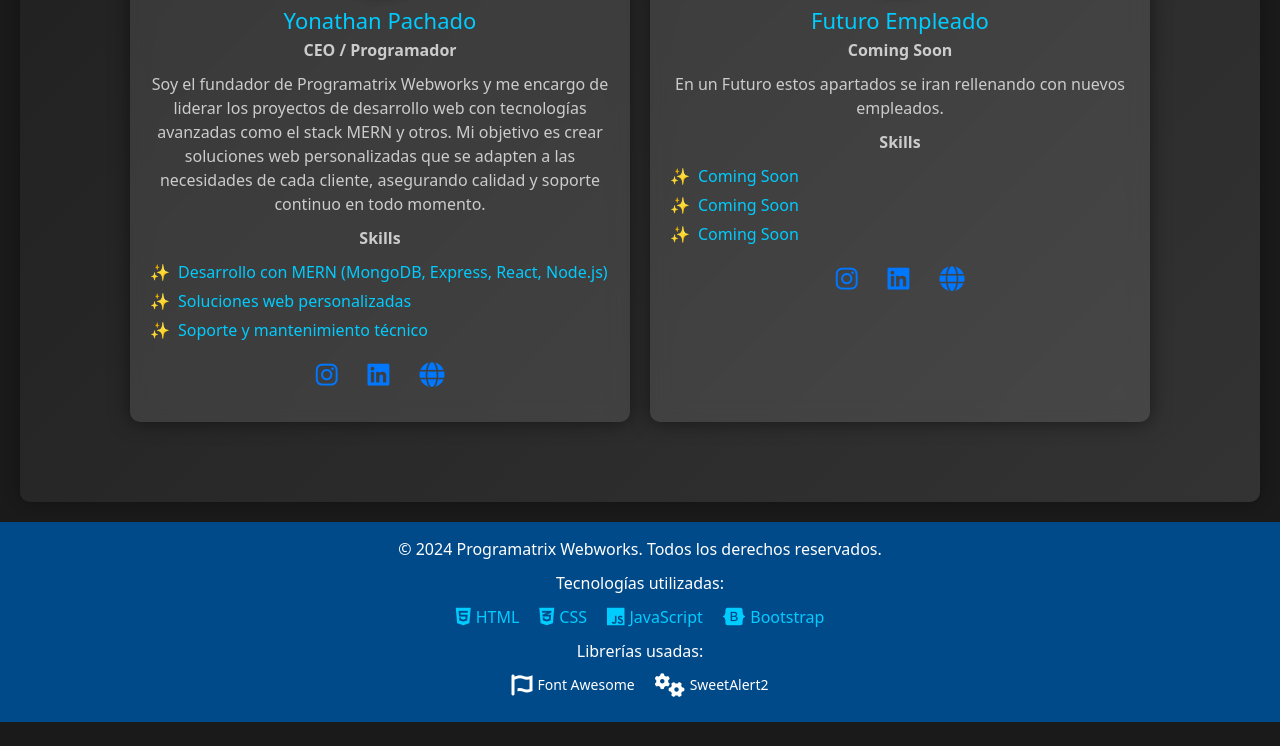
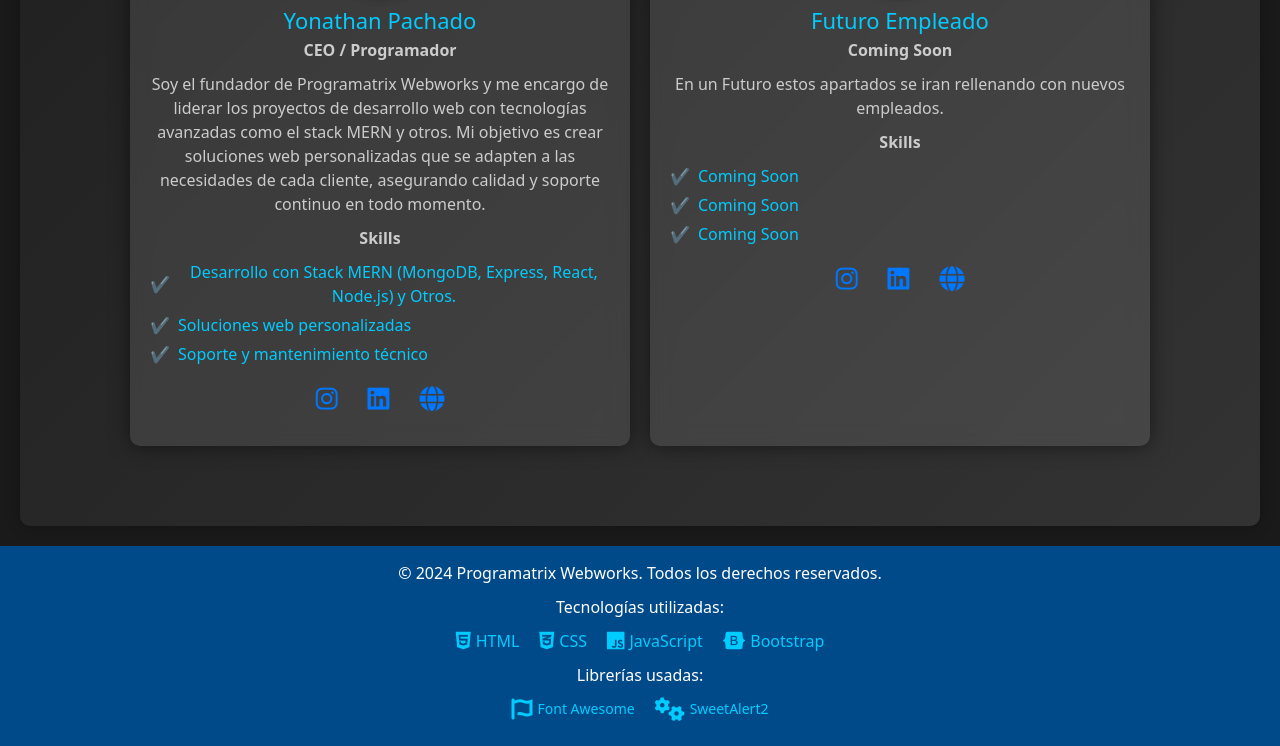
Before and after one commit to YPachado99/programatrix-web-works, a plain HTML site: page index.html in a window 1280 px wide. Shown: the part 4888-5634 px from the top of the page. Before the commit the page ends 5610 px from the top, so only its background shows below. Drawn offline with nearby package versions, Linux system fonts and the light colour scheme; some packages are replaced by stand-ins of ours; a script that the page names is missing.

Commit message:
corrigiendo algunos errores

```diff
--- a/asset/style/style.css
+++ b/asset/style/style.css
@@ -315,7 +315,7 @@ margin-bottom: 2rem;
     align-items: center;
 }
 .skills li::before {
-    content: "✨";
+    content: "✔️";
     margin-right: 8px;
 }
 .social-media-empleado {
@@ -598,6 +598,7 @@ footer p {
     display: flex;
     justify-content: center;
     flex-wrap: wrap;
+    color: #00ccff;
 }
 .tecnologias li, .librerias li {
     margin: 0 1rem;
--- a/index.html
+++ b/index.html
@@ -19,7 +19,7 @@
     <header>
         <nav class="navbar fixed-top" data-bs-theme="dark">
             <div class="container-fluid">
-                <a class="navbar-brand" href="#Inicio"><img src="./asset/img/logo-programatrix.png" alt="logo-programatrix" width="210" height="75"></a>
+                <a class="navbar-brand" href="#inicio"><img src="./asset/img/logo-programatrix.png" alt="logo-programatrix" width="210" height="75"></a>
                 <button class="navbar-toggler" type="button" data-bs-toggle="collapse" data-bs-target="#navbarNavAltMarkup" aria-controls="navbarNavAltMarkup" aria-expanded="false" aria-label="Toggle navigation">
                 <span class="navbar-toggler-icon"></span>
                 </button>
@@ -29,8 +29,8 @@
                         <a class="nav-link" href="#pilares">Pilares</a>
                         <a class="nav-link" href="#vision-futuro">Vision de Futuro</a>
                         <a class="nav-link" href="#proyectos">Proyectos Realizados</a>
+                        <a class="nav-link" href="#contacto">Contacto</a>
                         <a class="nav-link" href="#nuestro-equipo">Nuestro Equipo</a>
-                        <a class="nav-link" href="#contacto">Contacto</a>
                     </div>
                 </div>
             </div>
@@ -204,7 +204,7 @@
                     <!--Habilidades-->
                     <ul class="skills">
                         <p><strong>Skills</strong></p>
-                        <li>Desarrollo con MERN (MongoDB, Express, React, Node.js)</li>
+                        <li>Desarrollo con Stack MERN (MongoDB, Express, React, Node.js) y Otros.</li>
                         <li>Soluciones web personalizadas</li>
                         <li>Soporte y mantenimiento técnico</li>
                     </ul>
```
